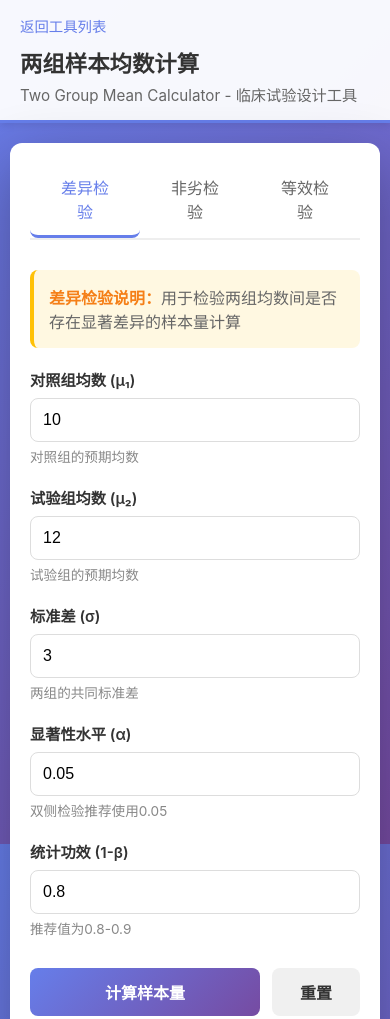
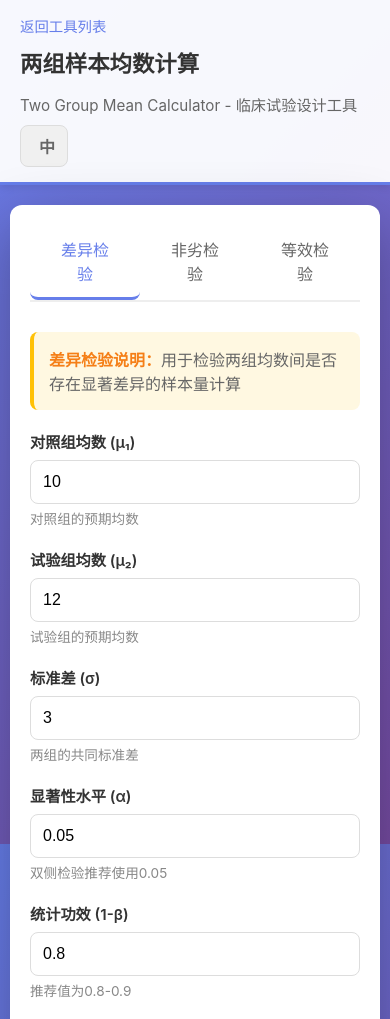
Before and after one commit to jimruning/tools, a plain HTML site: page tools/two-group-mean-calculator.html in a window 390 px wide. Shown: the top 1019 px of the page. Drawn offline with Linux system fonts and the light colour scheme.

Commit message:
Add bilingual interface to two-group-mean-calculator.html

```diff
--- a/tools/two-group-mean-calculator.html
+++ b/tools/two-group-mean-calculator.html
@@ -191,20 +191,87 @@
       background: #eee;
       margin: 30px 0;
     }
+    /* 语言切换样式 */
+    .lang-en {
+      display: none;
+      color: #666;
+      font-size: 0.85em;
+      margin-left: 8px;
+    }
+
+    /* 当语言为英文时显示英文文本 */
+    body[data-lang="en"] .lang-en {
+      display: inline;
+    }
+
+    /* 当语言为中文时隐藏英文文本 */
+    body[data-lang="zh"] .lang-en {
+      display: none;
+    }
+
+    .header-content {
+      display: flex;
+      justify-content: space-between;
+      align-items: center;
+      gap: 20px;
+    }
+
+    .lang-btn {
+      padding: 8px 12px;
+      border-radius: 8px;
+      display: flex;
+      align-items: center;
+      gap: 6px;
+      font-size: 16px;
+      color: #666;
+      background-color: #f0f0f0;
+      border: 1px solid #ddd;
+      transition: all 0.2s;
+      cursor: pointer;
+    }
+
+    .lang-btn:hover {
+      background-color: #e0e0e0;
+      border-color: #667eea;
+      color: #667eea;
+    }
+
+    .lang-btn .fa-language {
+      font-size: 14px;
+    }
+
+    .lang-btn #tool-lang-text {
+      font-weight: 600;
+      min-width: 16px;
+      text-align: center;
+    }
+
     @media (max-width: 768px) {
       .container { padding: 20px; }
       .form-grid { grid-template-columns: 1fr; }
       header { padding: 15px 20px; }
       header h1 { font-size: 1.4em; }
       main { padding: 20px 10px; }
+      .lang-en { display: block !important; margin-left: 0; margin-top: 4px; }
+      .header-content {
+        flex-direction: column;
+        align-items: flex-start;
+        gap: 10px;
+      }
     }
   </style>
 </head>
 <body>
   <header>
-    <a href="../index.html" class="back-link"> 返回工具列表</a>
-    <h1>两组样本均数计算</h1>
-    <p>Two Group Mean Calculator - 临床试验设计工具</p>
+    <a href="../index.html" class="back-link" id="back-link"> 返回工具列表</a>
+    <div class="header-content">
+      <h1 id="page-title">两组样本均数计算</h1>
+      <p id="page-subtitle">Two Group Mean Calculator - 临床试验设计工具</p>
+      <button id="tool-lang-toggle" class="lang-btn" title="切换语言 / Switch Language">
+        <i class="fas fa-language"></i>
+        <span id="tool-lang-text">中</span>
+      </button>
+    </div>
   </header>
 
   <main>
```
